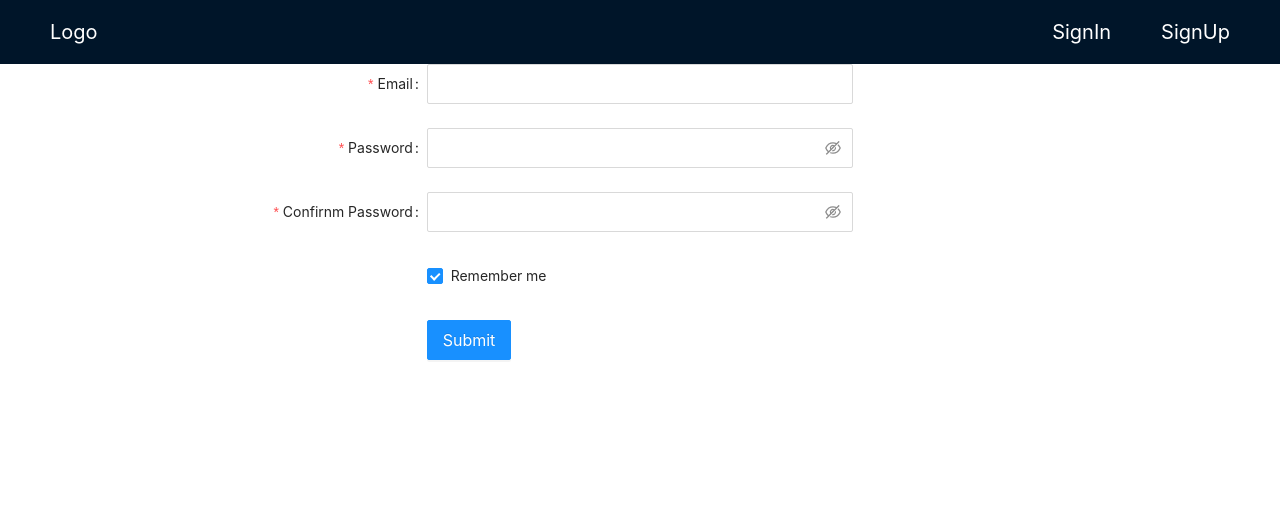
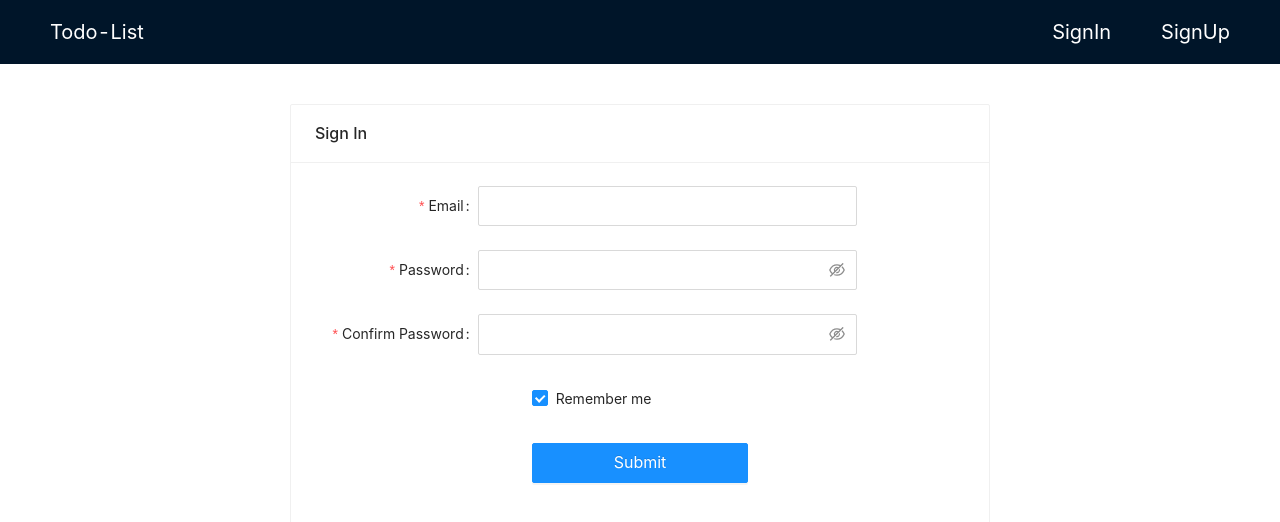
Before and after one commit to anmoljain987/antspro, a React (Create React App) app: page /signup in a window 1280 px wide. Shown: the top 522 px of the page. Built offline with nearby package versions, Linux system fonts and the light colour scheme.

Commit message:
Frontend

```diff
--- a/src/components/Home/NavigationBar.jsx
+++ b/src/components/Home/NavigationBar.jsx
@@ -15,7 +15,7 @@ function NavigationBar() {
           fontSize: "20px",
         }}
       >
-        <div style={{ color: "white" }}>Logo</div>
+        <div style={{ color: "white" }}>Todo-List</div>
         <div
           style={{
             display: "flex",
--- a/src/components/SignIn/SignIn.jsx
+++ b/src/components/SignIn/SignIn.jsx
@@ -1,11 +1,32 @@
-import { Button, Checkbox, Form, Input, Card } from "antd";
-import React, { useState } from "react";
+import { Button, Checkbox, Form, Input, Card, message } from "antd";
+import React, { useEffect, useState } from "react";
 
 const SignIn = () => {
-  const [dataSource, setDataSource] = useState({});
+  const [dataSource, setDataSource] = useState(null);
+  const warning = (mess) => {
+    message.warning(mess);
+  };
+  useEffect(() => {
+    let temp = JSON.parse(localStorage.getItem("user"));
+    setDataSource(temp);
+  }, []);
 
   const [form] = Form.useForm();
   const onFinish = (values) => {
+    if (values?.email.length === 0 || !values.email.includes("@")) {
+      warning("Email is Invalid");
+      return;
+    }
+    if (values?.password.length < 6) {
+      warning("Password is Invalid");
+      return;
+    }
+    if (values.remember === true) {
+      console.log("yes");
+      localStorage.setItem("user", JSON.stringify(dataSource));
+    } else {
+      localStorage.removeItem("user");
+    }
     setDataSource(values);
     form.resetFields();
   };
@@ -50,6 +71,9 @@ const SignIn = () => {
               required: true,
               message: "Please input your Email!",
             },
+            {
+              type: "email",
+            },
           ]}
         >
           <Input />
@@ -63,6 +87,7 @@ const SignIn = () => {
               required: true,
               message: "Please input your password!",
             },
+            { min: 6 },
           ]}
         >
           <Input.Password />
--- a/src/components/SignUp/SignUp.jsx
+++ b/src/components/SignUp/SignUp.jsx
@@ -1,11 +1,22 @@
-import { Button, Checkbox, Form, Input } from "antd";
-import React, { useState } from "react";
+import { Button, Checkbox, Form, Input, Card } from "antd";
+import React, { useEffect, useState } from "react";
 
-const SignUp = () => {
-  const [dataSource, setDataSource] = useState({});
+const SignIn = () => {
+  const [dataSource, setDataSource] = useState(null);
+
+  useEffect(() => {
+    let temp = JSON.parse(localStorage.getItem("user"));
+    setDataSource(temp);
+  }, []);
 
   const [form] = Form.useForm();
   const onFinish = (values) => {
+    if (values.remember === true) {
+      console.log("yes");
+      localStorage.setItem("user", JSON.stringify(dataSource));
+    } else {
+      localStorage.removeItem("user");
+    }
     setDataSource(values);
     form.resetFields();
   };
@@ -15,14 +26,22 @@ const SignUp = () => {
   };
 
   return (
+    <Card
+      title="Sign In"
+      style={{
+        maxWidth: 700,
+        margin: "auto",
+        marginTop: 40,
+      }}
+    >
       <Form
         form={form}
         name="signup"
         labelCol={{
-        span: 8,
+          span: 6,
         }}
         wrapperCol={{
-        span: 8,
+          span: 14,
         }}
         layout="horizontal"
         initialValues={{
@@ -32,7 +51,7 @@ const SignUp = () => {
         onFinish={onFinish}
         onFinishFailed={onFinishFailed}
         autoComplete="off"
-      size={"large"}
+        size="large"
       >
         <Form.Item
           label="Email"
@@ -40,9 +59,11 @@ const SignUp = () => {
           rules={[
             {
               required: true,
-            message: "Please input your username!",
+              message: "Please input your Email!",
             },
+            { type: "email", message: "Please enter valid email!" },
           ]}
+          hasFeedback
         >
           <Input />
         </Form.Item>
@@ -55,20 +76,35 @@ const SignUp = () => {
               required: true,
               message: "Please input your password!",
             },
+            { whitespace: true, message: "Remove Spaces!" },
+            {
+              min: 6,
+              message: "Password length is short!",
+            },
           ]}
+          hasFeedback
         >
           <Input.Password />
         </Form.Item>
-
         <Form.Item
-        label="Confirnm Password"
-        name="confirmPassword"
+          label="Confirm Password"
+          name="confirm"
+          dependencies={["password"]}
           rules={[
             {
               required: true,
-            message: "Please input your password again!",
+              message: "Please input your password again",
             },
+            ({ getFieldValue }) => ({
+              validator(_, value) {
+                if (!value || getFieldValue("password") === value) {
+                  return Promise.resolve();
+                }
+                return Promise.reject("Password does'nt matches");
+              },
+            }),
           ]}
+          hasFeedback
         >
           <Input.Password />
         </Form.Item>
@@ -78,7 +114,7 @@ const SignUp = () => {
           valuePropName="checked"
           wrapperCol={{
             offset: 8,
-          span: 16,
+            span: 8,
           }}
         >
           <Checkbox>Remember me</Checkbox>
@@ -90,12 +126,13 @@ const SignUp = () => {
             span: 8,
           }}
         >
-        <Button type="primary" htmlType="submit">
+          <Button style={{ width: "100%" }} type="primary" htmlType="submit">
             Submit
           </Button>
         </Form.Item>
       </Form>
+    </Card>
   );
 };
 
-export default SignUp;
+export default SignIn;
```
Lines whose indentation alone changed are shown as unchanged.
